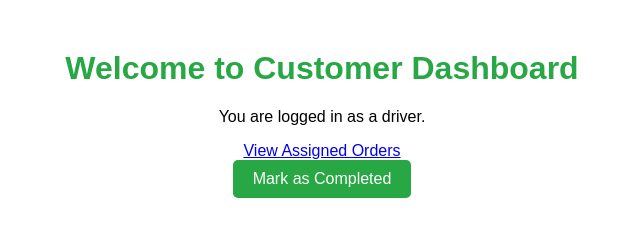
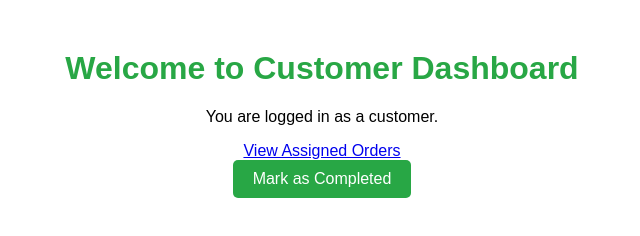
Before and after one commit to Irvanda08/FE-cust, a website: page index.html in a window 1280 px wide. Shown: the full height of the page, 318-958 px from the left. Drawn offline with Linux system fonts and the light colour scheme.

Commit message:
Add files via upload

```diff
--- a/index.html
+++ b/index.html
@@ -25,7 +25,7 @@
 </head>
 <body>
     <h1>Welcome to Customer Dashboard</h1>
-    <p>You are logged in as a driver.</p>
+    <p>You are logged in as a customer.</p>
     <a href="#">View Assigned Orders</a><br>
     <a href="#" class="button">Mark as Completed</a>
 </body>
```
